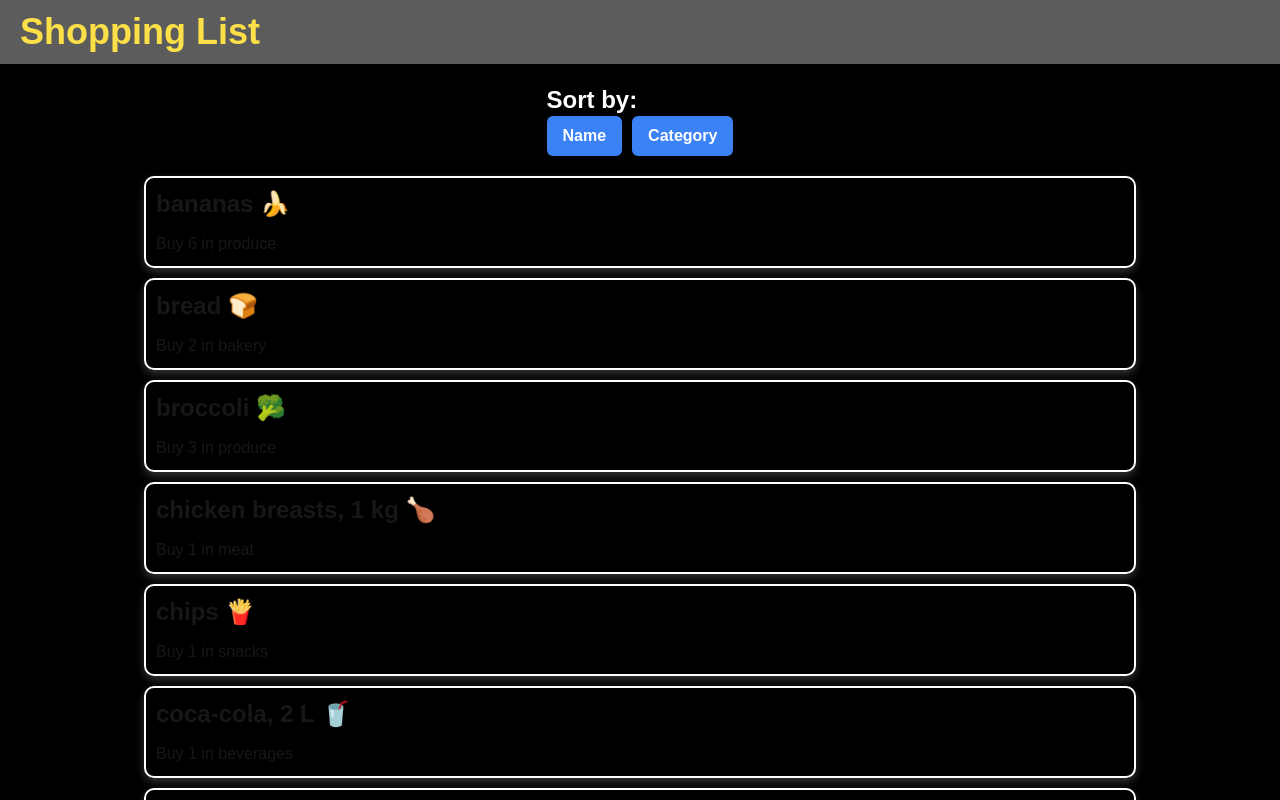
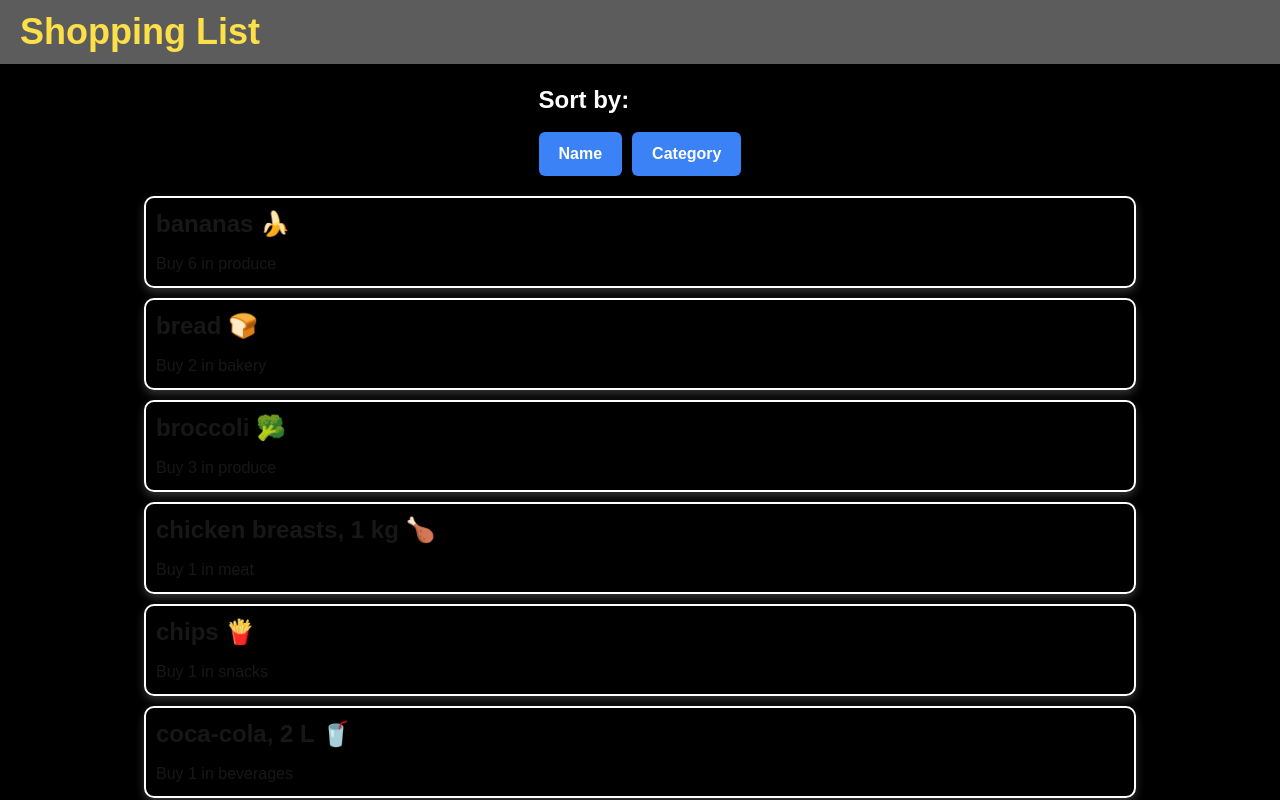
Before and after one commit to manminder11/cprg306-assignments, a Next.js app: page /week-6 in a window 1280 px wide. Shown: the top 800 px of the page. Built offline with nearby package versions, Linux system fonts and the light colour scheme.

Commit message:
finally done

```diff
--- a/app/week-6/item-list.js
+++ b/app/week-6/item-list.js
@@ -25,17 +25,18 @@ export default function ItemList() {
       }}
     >
       <section style={{ marginBottom: "20px" }}>
-        <h2 className="font-extrabold text-2xl text-white">Sort by:</h2>
+        <h2 className="font-extrabold text-2xl text-white mb-4">Sort by:</h2>
         <button
           className="font-extrabold bg-blue-500 text-white hover:cursor-pointer py-2 px-4 rounded-md mr-2 hover:bg-blue-700 transition-all duration-300"
           onClick={() => setSortBy("name")}
-          style={{ marginRight: "10px" }}
+          style={{ marginRight: "5px", padding: "10px 20px" }}
         >
           Name
         </button>
         <button
-          className="font-extrabold bg-blue-500 text-white py-2 px-4 rounded-md hover:bg-blue-700 transition-all duration-300"
+          className="font-extrabold bg-blue-500 text-white py-2 px-4 rounded-md hover:bg-blue-700 transition-all duration-300 m-auto"
           onClick={() => setSortBy("category")}
+          style={{ marginLeft: "5px", padding: "10px 20px" }}
         >
           Category
         </button>
@@ -43,6 +44,7 @@ export default function ItemList() {
       <ul
         style={{
           padding: "0",
+          margin: "0",
           listStyleType: "none",
           width: "100%",
           display: "flex",
```
